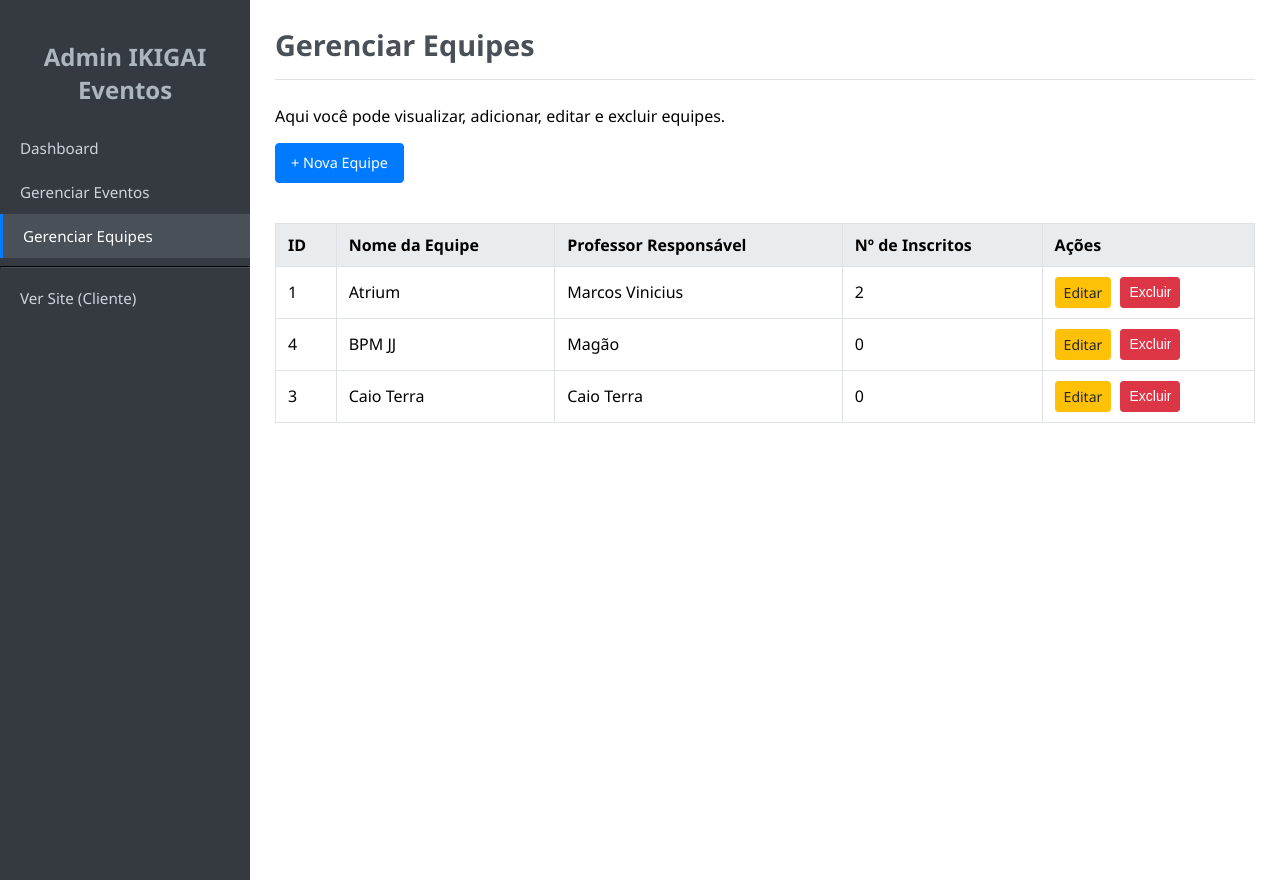
After one commit to wllynilson/ikigai, a Flask app: page /admin/equipes in a window 1280 px wide. The commit adds this page. Run offline with Flask 3, Linux system fonts and the light colour scheme.

Commit message:
Gerenciar equipes

```diff
--- a/app.py
+++ b/app.py
@@ -226,6 +226,99 @@ def admin_listar_inscricoes_evento(evento_id):
     inscricoes = Inscricao.query.filter_by(evento_id=evento.id).order_by(Inscricao.data_inscricao).all()
     return render_template('admin/admin_listar_inscricoes_evento.html', evento=evento, inscricoes=inscricoes)
 
+@app.route('/admin/equipes')
+def admin_gerenciar_equipes():
+    equipes = Equipe.query.order_by(Equipe.nome_equipe).all()
+    return render_template('admin/admin_gerenciar_equipes.html', equipes=equipes)
+
+@app.route('/admin/equipes/nova', methods=['GET', 'POST'])
+def admin_nova_equipe():
+    if request.method == 'POST':
+        nome_equipe = request.form['nome_equipe']
+        professor_responsavel = request.form['professor_responsavel']
+
+        equipe_existente = Equipe.query.filter_by(nome_equipe=nome_equipe).first()
+        if equipe_existente:
+            flash('Uma equipe com este nome já existe.', 'warning')
+        else:
+            nova_equipe = Equipe(nome_equipe=nome_equipe, professor_responsavel=professor_responsavel)
+            try:
+                db.session.add(nova_equipe)
+                db.session.commit()
+                flash('Equipe cadastrada com sucesso!', 'success')
+                return redirect(url_for('admin_gerenciar_equipes'))
+            except Exception as e:
+                db.session.rollback()
+                flash(f'Erro ao cadastrar equipe: {str(e)}', 'danger')
+        # Se houve erro ou equipe existente, renderiza o form novamente
+        # Passando os dados que o usuário tentou submeter para repreencher (opcional)
+        return render_template('admin/admin_form_equipe.html',
+                               titulo_form="Nova Equipe",
+                               equipe_dados={'nome_equipe': nome_equipe, 'professor_responsavel': professor_responsavel},
+                               action_url=url_for('admin_nova_equipe'))
+
+    # Se GET, apenas mostra o formulário vazio
+    return render_template('admin/admin_form_equipe.html',
+                           titulo_form="Nova Equipe",
+                           action_url=url_for('admin_nova_equipe'))
+
+@app.route('/admin/equipes/<int:equipe_id>/editar', methods=['GET', 'POST'])
+def admin_editar_equipe(equipe_id):
+    equipe_para_editar = Equipe.query.get_or_404(equipe_id)
+
+    if request.method == 'POST':
+        novo_nome_equipe = request.form['nome_equipe']
+        novo_professor_responsavel = request.form['professor_responsavel']
+
+        # Verifica se o novo nome já existe em OUTRA equipe
+        equipe_existente_com_mesmo_nome = Equipe.query.filter(Equipe.nome_equipe == novo_nome_equipe,
+                                                              Equipe.id != equipe_id).first()
+        if equipe_existente_com_mesmo_nome:
+            flash('Já existe outra equipe cadastrada com este nome.', 'warning')
+            # Re-renderiza o formulário com os dados que o usuário tentou submeter
+            return render_template('admin/admin_form_equipe.html',
+                                   titulo_form=f"Editar Equipe: {equipe_para_editar.nome_equipe}",
+                                   action_url=url_for('admin_editar_equipe', equipe_id=equipe_id),
+                                   equipe_dados={'nome_equipe': novo_nome_equipe,
+                                                 'professor_responsavel': novo_professor_responsavel})  # Passa os dados tentados
+        else:
+            equipe_para_editar.nome_equipe = novo_nome_equipe
+            equipe_para_editar.professor_responsavel = novo_professor_responsavel
+            try:
+                db.session.commit()
+                flash('Equipe atualizada com sucesso!', 'success')
+                return redirect(url_for('admin_gerenciar_equipes'))
+            except Exception as e:
+                db.session.rollback()
+                flash(f'Erro ao atualizar equipe: {str(e)}', 'danger')
+
+    # Se GET, mostra o formulário preenchido com os dados da equipe
+    return render_template('admin/admin_form_equipe.html',
+                           titulo_form=f"Editar Equipe: {equipe_para_editar.nome_equipe}",
+                           action_url=url_for('admin_editar_equipe', equipe_id=equipe_id),
+                           equipe_dados=equipe_para_editar)  # Passa o objeto equipe para preencher o form
+
+
+@app.route('/admin/equipes/<int:equipe_id>/excluir', methods=['POST'])
+def admin_excluir_equipe(equipe_id):
+    equipe_para_excluir = Equipe.query.get_or_404(equipe_id)
+
+    # Verificar se a equipe tem inscrições associadas
+    if equipe_para_excluir.inscricoes:  # Se a lista de inscrições não estiver vazia
+        flash(
+            f'Não é possível excluir a equipe "{equipe_para_excluir.nome_equipe}", pois ela possui participantes inscritos associados a ela.',
+            'danger')
+        return redirect(url_for('admin_gerenciar_equipes'))
+
+    try:
+        db.session.delete(equipe_para_excluir)
+        db.session.commit()
+        flash(f'Equipe "{equipe_para_excluir.nome_equipe}" excluída com sucesso!', 'success')
+    except Exception as e:
+        db.session.rollback()
+        flash(f'Erro ao excluir equipe: {str(e)}', 'danger')
+
+    return redirect(url_for('admin_gerenciar_equipes'))
 
 # --- FIM DAS ROTAS DA ÁREA ADMINISTRATIVA ---
 
--- a/templates/admin/admin_base.html
+++ b/templates/admin/admin_base.html
@@ -40,9 +40,10 @@
 </head>
 <body>
     <nav class="sidebar">
-        <h2>Admin JJ Eventos</h2>
+        <h2>Admin IKIGAI Eventos</h2>
         <a href="{{ url_for('admin_dashboard') }}" class="{{ 'active' if request.endpoint == 'admin_dashboard' else '' }}">Dashboard</a>
         <a href="{{ url_for('admin_gerenciar_eventos') }}" class="{{ 'active' if request.endpoint.startswith('admin_gerenciar_eventos') or request.endpoint.startswith('admin_novo_evento') or request.endpoint.startswith('admin_editar_evento') or request.endpoint.startswith('admin_listar_inscricoes_evento') else '' }}">Gerenciar Eventos</a>
+        <a href="{{ url_for('admin_gerenciar_equipes') }}" class="{{ 'active' if request.endpoint.startswith('admin_gerenciar_equipes') or request.endpoint.startswith('admin_nova_equipe') or request.endpoint.startswith('admin_editar_equipe') or request.endpoint.startswith('admin_listar_inscricoes_equipe') else '' }}">Gerenciar Equipes</a>
         <hr style="border-color: #495057;">
         <a href="{{ url_for('index') }}">Ver Site (Cliente)</a>
     </nav>
--- /dev/null
+++ b/templates/admin/admin_gerenciar_equipes.html
@@ -0,0 +1,42 @@
+{% extends 'admin/admin_base.html' %}
+
+{% block title %}Gerenciar Equipes - Admin{% endblock %}
+
+{% block page_title %}Gerenciar Equipes{% endblock %}
+
+{% block content %}
+<p>Aqui você pode visualizar, adicionar, editar e excluir equipes.</p>
+<a href="{{ url_for('admin_nova_equipe') }}" class="btn btn-primary" style="margin-bottom: 20px;">+ Nova Equipe</a>
+
+{% if equipes %}
+    <table class="table">
+        <thead>
+            <tr>
+                <th>ID</th>
+                <th>Nome da Equipe</th>
+                <th>Professor Responsável</th>
+                <th>Nº de Inscritos</th>
+                <th>Ações</th>
+            </tr>
+        </thead>
+        <tbody>
+            {% for equipe_item in equipes %}
+            <tr>
+                <td>{{ equipe_item.id }}</td>
+                <td>{{ equipe_item.nome_equipe }}</td>
+                <td>{{ equipe_item.professor_responsavel }}</td>
+                <td>{{ equipe_item.inscricoes|length }}</td> {# Mostra quantos inscritos estão associados a esta equipe #}
+                <td class="action-links">
+                    <a href="{{ url_for('admin_editar_equipe', equipe_id=equipe_item.id) }}" class="btn btn-warning btn-sm">Editar</a>
+                    <form action="{{ url_for('admin_excluir_equipe', equipe_id=equipe_item.id) }}" method="POST" style="display:inline;" onsubmit="return confirm('Tem certeza que deseja excluir esta equipe?');">
+                        <button type="submit" class="btn btn-danger btn-sm">Excluir</button>
+                    </form>
+                </td>
+            </tr>
+            {% endfor %}
+        </tbody>
+    </table>
+{% else %}
+    <p>Nenhuma equipe cadastrada ainda.</p>
+{% endif %}
+{% endblock %}
```
Also changed, not shown: templates/admin/admin_form_equipe.html (added, +22 -0 lines), instance/academia.db.
